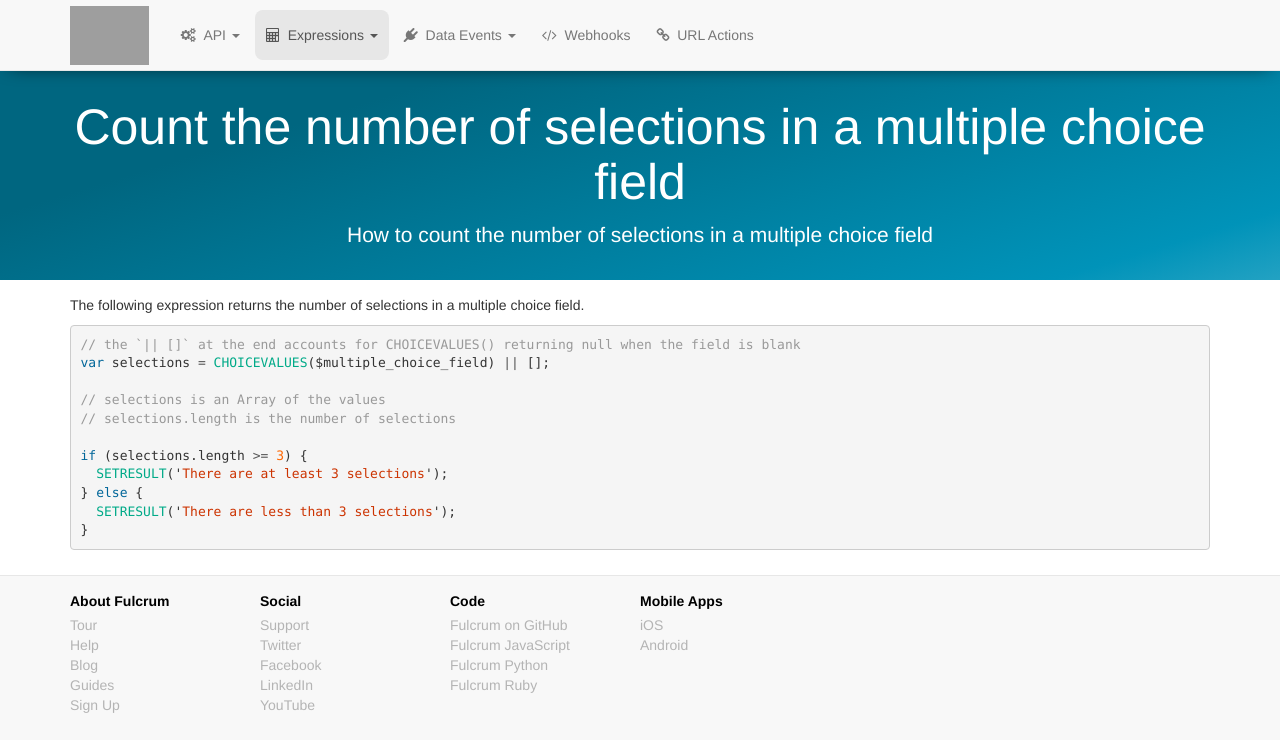
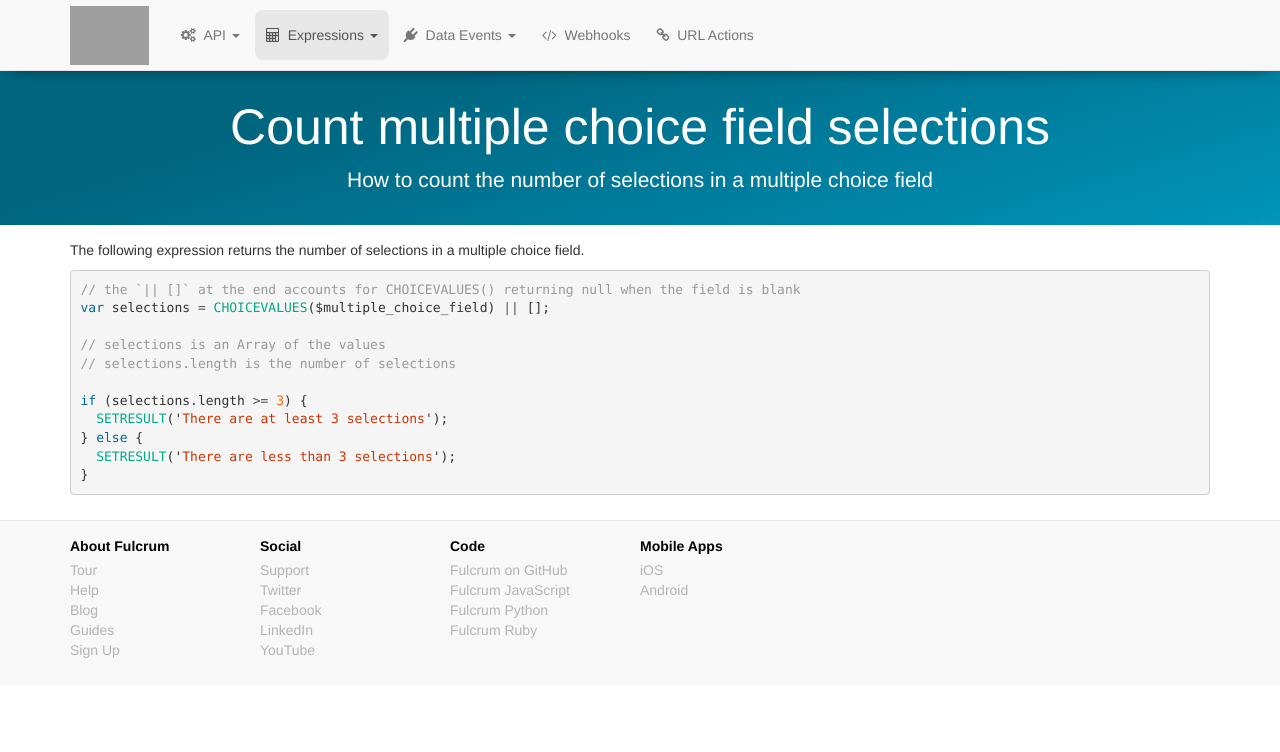
Before and after one commit to rylincoln/developer.fulcrumapp.com, a Jekyll site: the page built from _expression-examples/count-number-of-multiple-choice-selections.md, in a window 1280 px wide. Shown: the top 752 px of the page. Built offline with Jekyll 4.4.1, drawn with Linux system fonts in a browser that asks for light colours; nearby versions of some CDN libraries; grey boxes are pictures that could not be loaded.

Commit message:
Shorten the title so it fits on a line.

```diff
--- a/_expression-examples/count-number-of-multiple-choice-selections.md
+++ b/_expression-examples/count-number-of-multiple-choice-selections.md
@@ -1,7 +1,7 @@
 ---
 layout: default
 section: expressions
-title: "Count the number of selections in a multiple choice field"
+title: "Count multiple choice field selections"
 description: "How to count the number of selections in a multiple choice field"
 category: section
 ---
```
